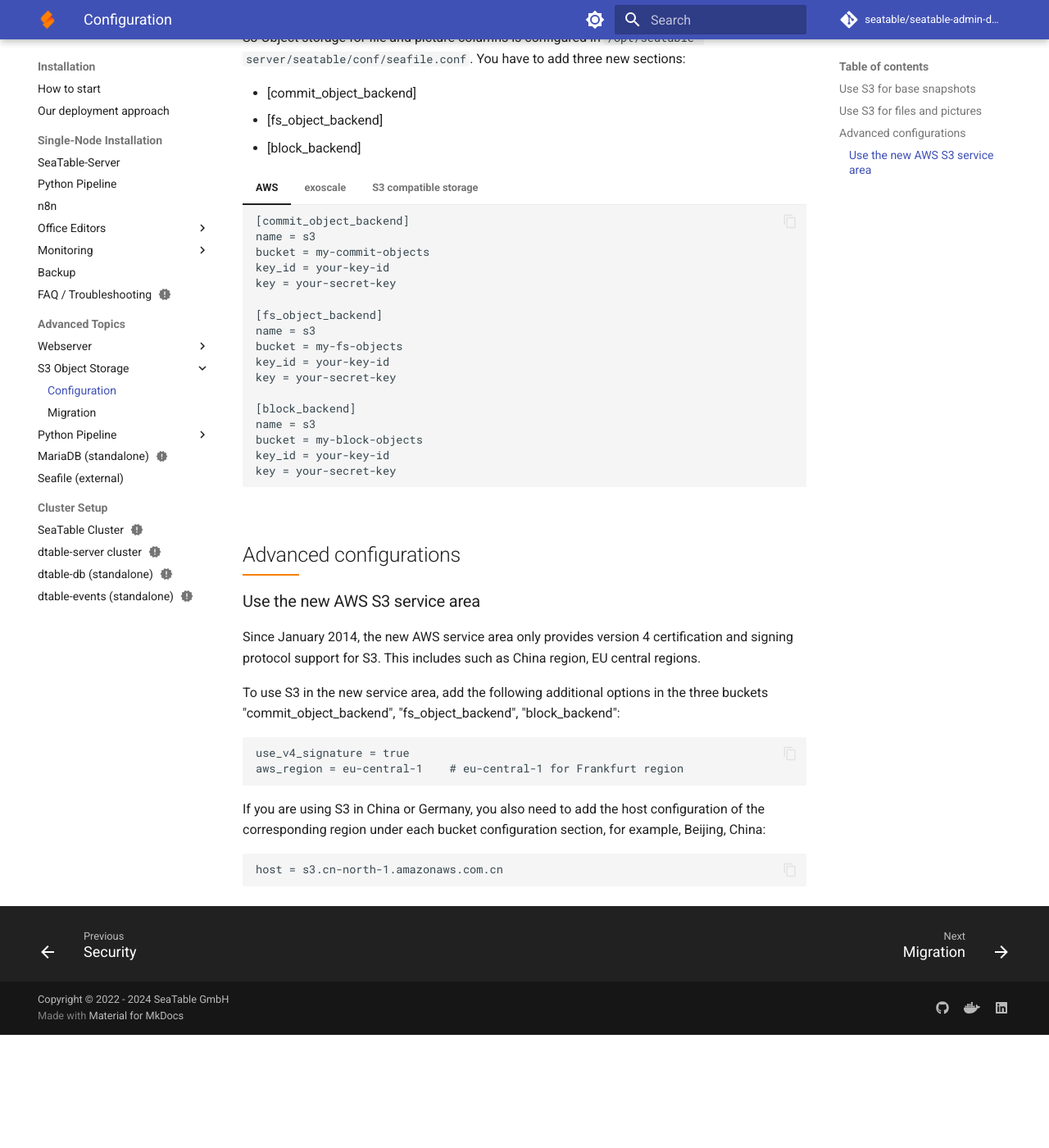
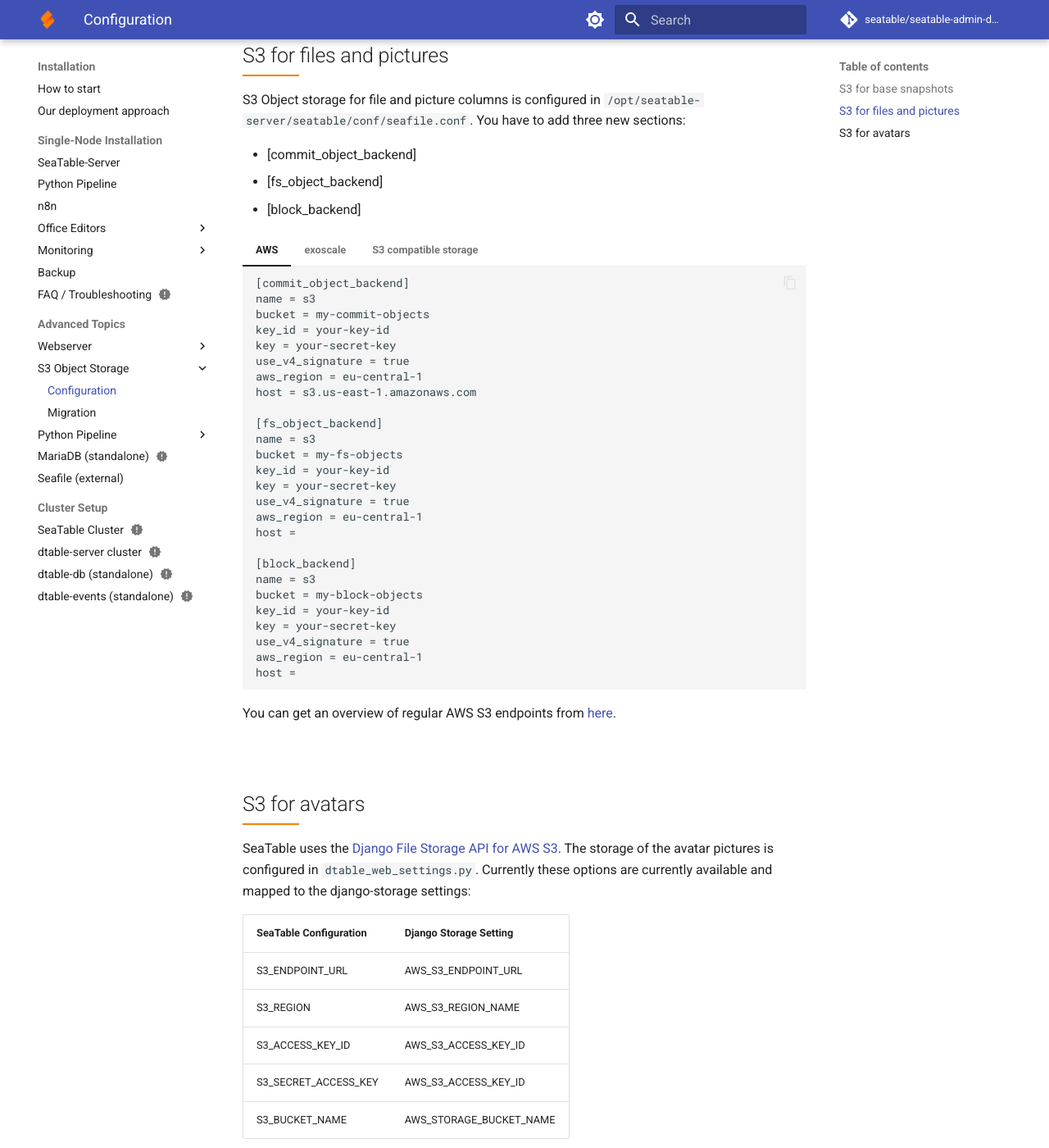
Before and after one commit to seatable/seatable-admin-docs, an MkDocs documentation site: the page built from docs/installation/advanced/s3.md, in a window 1280 px wide and 1400 px high, scrolled down 1473 px. Shown: the whole window at 82% size. Built offline with MkDocs 1.6.1 and Material for MkDocs 9.7.7, drawn with Linux system fonts in a browser that asks for light colours; comment, search, counter and statistics services are not loaded; before the commit the page ends 2735 px from its top, so only the background shows below that; some of the changed text lies outside the part shown.

Commit message:
s3 support for avatars

````diff
--- a/docs/installation/advanced/s3.md
+++ b/docs/installation/advanced/s3.md
@@ -3,10 +3,13 @@
 <!-- md:version 3.0 -->
 <!-- md:flag enterprise -->
 
-SeaTable allows the use of S3 from AWS or any other S3 compatible object storage e.g. from Exoscale, Minio, OpenStack Swift and Ceph's RGW. In S3 SeaTable stores:
+SeaTable allows the use of S3 from AWS or any other S3 compatible object storage e.g. from Exoscale, Minio, OpenStack Swift and Ceph's RGW.
 
-- Base snapshots
-- Content of picture and file columns
+In S3 SeaTable stores:
+
+- Base snapshots (since 3.0)
+- Content of picture and file columns (since 3.0)
+- Avatar pictures (since 4.4)
 
 !!! note "Bucket naming conventions"
 
@@ -31,7 +34,7 @@
     docker exec -it ... seatable.sh restart
     ```
 
-## Use S3 for base snapshots
+## S3 for base snapshots
 
 The storage of base snapshots are configured in `dtable-storage-server.conf`. By default the section `[storage backend]` contains `type = filesystem`. With this setting, all base snapshots are stored in the folder `/opt/seatable-server/seatable/storage-data`.
 
@@ -85,7 +88,7 @@
 
     `path_style_request` option tells Seatable to use the form `https://192.168.1.123:8080/bucketname/object` to access the object. In AWS S3 service, the default URL format is virtual host format, such as `https://bucketname.s3.amazonaws.com/object`. But general object storage products do not support this format.
 
-## Use S3 for files and pictures
+## S3 for files and pictures
 
 S3 Object storage for file and picture columns is configured in `/opt/seatable-server/seatable/conf/seafile.conf`. You have to add three new sections:
 
@@ -101,19 +104,30 @@
     bucket = my-commit-objects
     key_id = your-key-id
     key = your-secret-key
+    use_v4_signature = true
+    aws_region = eu-central-1
+    host = s3.us-east-1.amazonaws.com
 
     [fs_object_backend]
     name = s3
     bucket = my-fs-objects
     key_id = your-key-id
     key = your-secret-key
+    use_v4_signature = true
+    aws_region = eu-central-1
+    host =
 
     [block_backend]
     name = s3
     bucket = my-block-objects
     key_id = your-key-id
     key = your-secret-key
+    use_v4_signature = true
+    aws_region = eu-central-1
+    host =
     ```
+
+    You can get an overview of regular AWS S3 endpoints from [here](https://docs.aws.amazon.com/general/latest/gr/s3.html#s3_region).
 
 === "exoscale"
 
@@ -154,35 +168,73 @@
     bucket = my-commit-objects
     key_id = your-key-id
     key = your-secret-key
+    use_v4_signature = true
+    host =
 
     [fs_object_backend]
     name = s3
     bucket = my-fs-objects
     key_id = your-key-id
     key = your-secret-key
+    host =
 
     [block_backend]
     name = s3
     bucket = my-block-objects
     key_id = your-key-id
     key = your-secret-key
+    host =
     ```
 
-## Advanced configurations
+## S3 for avatars
 
-### Use the new AWS S3 service area
+SeaTable uses the [Django File Storage API for AWS S3](https://django-storages.readthedocs.io/en/latest/backends/amazon-S3.html). The storage of the avatar pictures is configured in `dtable_web_settings.py`. Currently these options are currently available and mapped to the django-storage settings:
 
-Since January 2014, the new AWS service area only provides version 4 certification and signing protocol support for S3. This includes such as China region, EU central regions.
+| SeaTable Configuration | Django Storage Setting  |
+| ---------------------- | ----------------------- |
+| S3_ENDPOINT_URL        | AWS_S3_ENDPOINT_URL     |
+| S3_REGION              | AWS_S3_REGION_NAME      |
+| S3_ACCESS_KEY_ID       | AWS_S3_ACCESS_KEY_ID    |
+| S3_SECRET_ACCESS_KEY   | AWS_S3_ACCESS_KEY_ID    |
+| S3_BUCKET_NAME         | AWS_STORAGE_BUCKET_NAME |
 
-To use S3 in the new service area, add the following additional options in the three buckets "commit_object_backend", "fs_object_backend", "block_backend":
+`AWS_S3_SIGNATURE_VERSION` is set by default to `s3v4` and can not be configured.
 
-```
-use_v4_signature = true
-aws_region = eu-central-1    # eu-central-1 for Frankfurt region
-```
+Here are some examples on how to configure the S3 bucket for avatars.
 
-If you are using S3 in China or Germany, you also need to add the host configuration of the corresponding region under each bucket configuration section, for example, Beijing, China:
+=== "AWS"
 
-```
-host = s3.cn-north-1.amazonaws.com.cn
-```
+    You can find the value for `S3_ACCESS_KEY_ID` and `S3_SECRET_ACCESS_KEY` in the *Security Credentials* section of your AWS account page.
+
+    ```
+    AVATAR_FILE_STORAGE = 'django_s3_storage.storage.S3Storage'
+    S3_ENDPOINT_URL = 'https://s3.example.com'
+    S3_REGION = 'eu-west-1'
+    S3_ACCESS_KEY_ID = ''
+    S3_SECRET_ACCESS_KEY = ''
+    S3_BUCKET_NAME = ''
+    ```
+
+=== "Exoscale"
+
+    Create the bucket and an IAM Key for accessing the S3 storage from exoscale.
+
+    ```
+    AVATAR_FILE_STORAGE = 'django_s3_storage.storage.S3Storage'
+    S3_ENDPOINT_URL = 'https://sos-de-fra-1.exo.io'
+    S3_ACCESS_KEY_ID = ''
+    S3_SECRET_ACCESS_KEY = ''
+    S3_BUCKET_NAME = 'your-bucket-name'
+    ```
+
+=== "S3 compatible storage"
+
+    Use the following settings to connect to your S3 compatible storage.
+
+    ```
+    AVATAR_FILE_STORAGE = 'django_s3_storage.storage.S3Storage'
+    S3_ENDPOINT_URL = 'https://sos-de-fra-1.exo.io'
+    S3_ACCESS_KEY_ID = ''
+    S3_SECRET_ACCESS_KEY = ''
+    S3_BUCKET_NAME = 'your-bucket-name'
+    ```
````
Also changed, not shown: docs/installation/advanced/s3-migration.md (+45 -5 lines).
